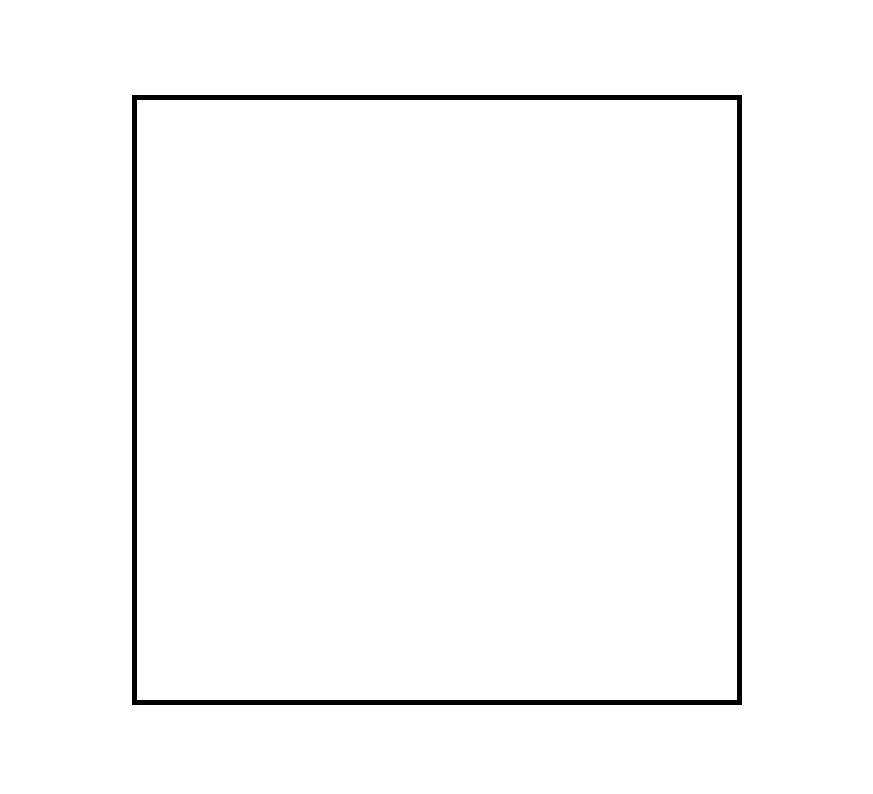
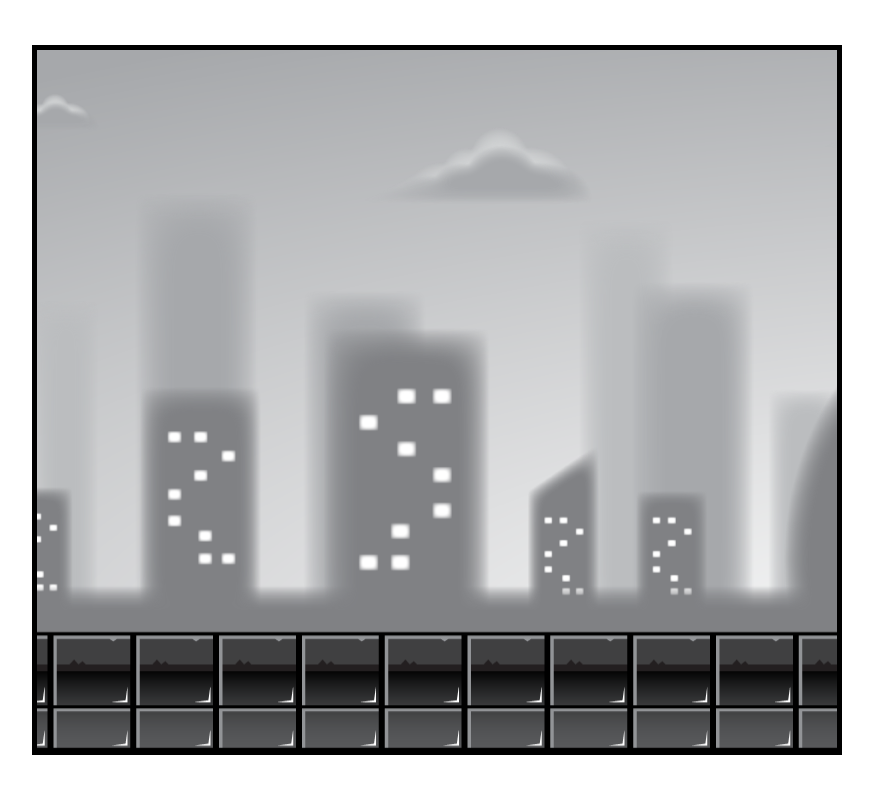
Before and after one commit to Karalevich/friendly-dog, a website built with webpack: page src/index.html in a window 1280 px wide. Shown: the whole page, without its empty margins (203-1076 px from the left). Built offline with nearby package versions, Linux system fonts and the light colour scheme; animation ran at ten frames a second.

Commit message:
add background movement

```diff
--- /dev/null
+++ b/src/app/game-objects/Layer.ts
@@ -0,0 +1,34 @@
+import { CANVAS_HEIGHT } from '../../constants/canvas-const'
+
+export default class Layer {
+  private x: number
+  private readonly y: number
+  private readonly width: number
+  private readonly height: number
+  private readonly image: HTMLImageElement
+  private readonly speedModifier: number
+  private speed: number
+
+  constructor(image: HTMLImageElement, speedModifier: number, gameSpeed: number) {
+    this.x = 0
+    this.y = 0
+    this.width = 2400
+    this.height = CANVAS_HEIGHT
+    this.image = image
+    this.speedModifier = speedModifier
+    this.speed = gameSpeed * this.speedModifier
+  }
+
+  update(gameSpeed: number) {
+    this.speed = gameSpeed * this.speedModifier
+    if (this.x <= -this.width) {
+      this.x = 0
+    }
+    this.x = Math.floor(this.x - this.speed)
+  }
+
+  draw(ctx: CanvasRenderingContext2D) {
+    ctx.drawImage(this.image, this.x, this.y, this.width, this.height)
+    ctx.drawImage(this.image, this.x + this.width, this.y, this.width, this.height)
+  }
+}
--- a/src/app/source.ts
+++ b/src/app/source.ts
@@ -1,43 +1,33 @@
-import shadowDog from '../img/shadow_dog.png'
 import {
   CANVAS_HEIGHT,
   CANVAS_WIDTH,
-  context, PLAYER_STATES,
+  context,
   SPRITE_HEIGHT,
-  SPRITE_WIDTH, STAGGER_FRAMES
+  SPRITE_WIDTH, STAGGER_FRAMES, START_GAME_SPEED
 } from '../constants/canvas-const'
-import { AnimationNameType, AnimationType } from '../types/types'
-
-const playerImg = new Image()
-playerImg.src = shadowDog
+import { PLAYER_IMG } from '../constants/img-bcg'
+import playerSpriteAnimation from './utils/ player-animations'
+import { bcgAnimations } from './utils/bcg-animations'
 
 let gameFrame = 0
 let playerState = 'idle'
+let gameSpeed = START_GAME_SPEED
 
-const playerSpriteAnimation: AnimationType = {}
-PLAYER_STATES.forEach((state, index) => {
-  let frames: AnimationNameType = {
-    loc: []
-  }
-  for (let i = 0; i < state.frames; i++) {
-    let positionX = i * SPRITE_WIDTH
-    let positionY = index * SPRITE_HEIGHT
-    frames.loc.push({ x: positionX, y: positionY })
-  }
-  playerSpriteAnimation[state.name] = frames
-})
-
-console.log(playerSpriteAnimation)
-
+window.addEventListener('load', () => {
   const animate = (): void => {
     context.clearRect(0, 0, CANVAS_WIDTH, CANVAS_HEIGHT)
     let position = Math.floor(gameFrame / STAGGER_FRAMES) % playerSpriteAnimation[playerState].loc.length
     let frameX = position * SPRITE_WIDTH
     let frameY = playerSpriteAnimation[playerState].loc[position].y
-  context.drawImage(playerImg, frameX, frameY, SPRITE_WIDTH, SPRITE_HEIGHT, 0, 0, SPRITE_WIDTH, SPRITE_HEIGHT)
+    //context.drawImage(PLAYER_IMG, frameX, frameY, SPRITE_WIDTH, SPRITE_HEIGHT, 0, 0, SPRITE_WIDTH, SPRITE_HEIGHT)
+    bcgAnimations.forEach(bcg => {
+      bcg.update(gameSpeed)
+      bcg.draw(context)
+    })
 
     gameFrame++
     requestAnimationFrame(animate)
   }
 
   animate()
+})
--- a/src/app/style.css
+++ b/src/app/style.css
@@ -4,6 +4,6 @@
   top: 50%;
   left: 50%;
   transform: translate(-50%, -50%);
-  width: 600px;
-  height: 600px;
+  width: 800px;
+  height: 700px;
 }
--- /dev/null
+++ b/src/app/utils/ player-animations.ts
@@ -0,0 +1,17 @@
+import { AnimationNameType, AnimationType } from '../../types/types'
+import { PLAYER_STATES, SPRITE_HEIGHT, SPRITE_WIDTH } from '../../constants/canvas-const'
+
+const playerSpriteAnimation: AnimationType = {}
+PLAYER_STATES.forEach((state, index) => {
+  let frames: AnimationNameType = {
+    loc: []
+  }
+  for (let i = 0; i < state.frames; i++) {
+    let positionX = i * SPRITE_WIDTH
+    let positionY = index * SPRITE_HEIGHT
+    frames.loc.push({ x: positionX, y: positionY })
+  }
+  playerSpriteAnimation[state.name] = frames
+})
+
+export default playerSpriteAnimation
--- /dev/null
+++ b/src/app/utils/bcg-animations.ts
@@ -0,0 +1,11 @@
+import Layer from '../game-objects/Layer'
+import { BCG_LAYER1, BCG_LAYER2, BCG_LAYER3, BCG_LAYER4, BCG_LAYER5 } from '../../constants/img-bcg'
+import { START_GAME_SPEED } from '../../constants/canvas-const'
+
+const layer1 = new Layer(BCG_LAYER1, 0.2, START_GAME_SPEED)
+const layer2 = new Layer(BCG_LAYER2, 0.4, START_GAME_SPEED)
+const layer3 = new Layer(BCG_LAYER3, 0.6, START_GAME_SPEED)
+const layer4 = new Layer(BCG_LAYER4, 0.8, START_GAME_SPEED)
+const layer5 = new Layer(BCG_LAYER5, 1, START_GAME_SPEED)
+
+export const bcgAnimations: Array<Layer> = [layer1, layer2, layer3, layer4, layer5]
--- a/src/constants/canvas-const.ts
+++ b/src/constants/canvas-const.ts
@@ -5,11 +5,12 @@ export const PLAYER_IMAGE_HEIGHT = 5230
 export const PLAYER_IMAGE_COLUMNS = 12
 export const PLAYER_IMAGE_ROWS = 10
 export const STAGGER_FRAMES = 5
+export const START_GAME_SPEED = 2
 
 const canvas = document.getElementById('canvas1') as HTMLCanvasElement
 export const context = canvas?.getContext('2d') as CanvasRenderingContext2D
-export const CANVAS_WIDTH = canvas.width = 600
-export const CANVAS_HEIGHT = canvas.height = 600
+export const CANVAS_WIDTH = canvas.width = 800
+export const CANVAS_HEIGHT = canvas.height = 700
 
 export const SPRITE_WIDTH = 575
 export const SPRITE_HEIGHT = PLAYER_IMAGE_HEIGHT / PLAYER_IMAGE_ROWS
--- /dev/null
+++ b/src/constants/img-bcg.ts
@@ -0,0 +1,19 @@
+import shadowDog from '../img/shadow_dog.png'
+import layer1 from '../img/layer-1.png'
+import layer2 from '../img/layer-2.png'
+import layer3 from '../img/layer-3.png'
+import layer4 from '../img/layer-4.png'
+import layer5 from '../img/layer-5.png'
+
+export const PLAYER_IMG = new Image()
+PLAYER_IMG.src = shadowDog
+export const BCG_LAYER1 = new Image()
+BCG_LAYER1.src = layer1
+export const BCG_LAYER2 = new Image()
+BCG_LAYER2.src = layer2
+export const BCG_LAYER3 = new Image()
+BCG_LAYER3.src = layer3
+export const BCG_LAYER4 = new Image()
+BCG_LAYER4.src = layer4
+export const BCG_LAYER5 = new Image()
+BCG_LAYER5.src = layer5
```
Also changed, not shown: src/img/layer-1.png (added), src/img/layer-2.png (added), src/img/layer-3.png (added), src/img/layer-4.png (added), src/img/layer-5.png (added). Lines whose indentation alone changed are shown as unchanged.
